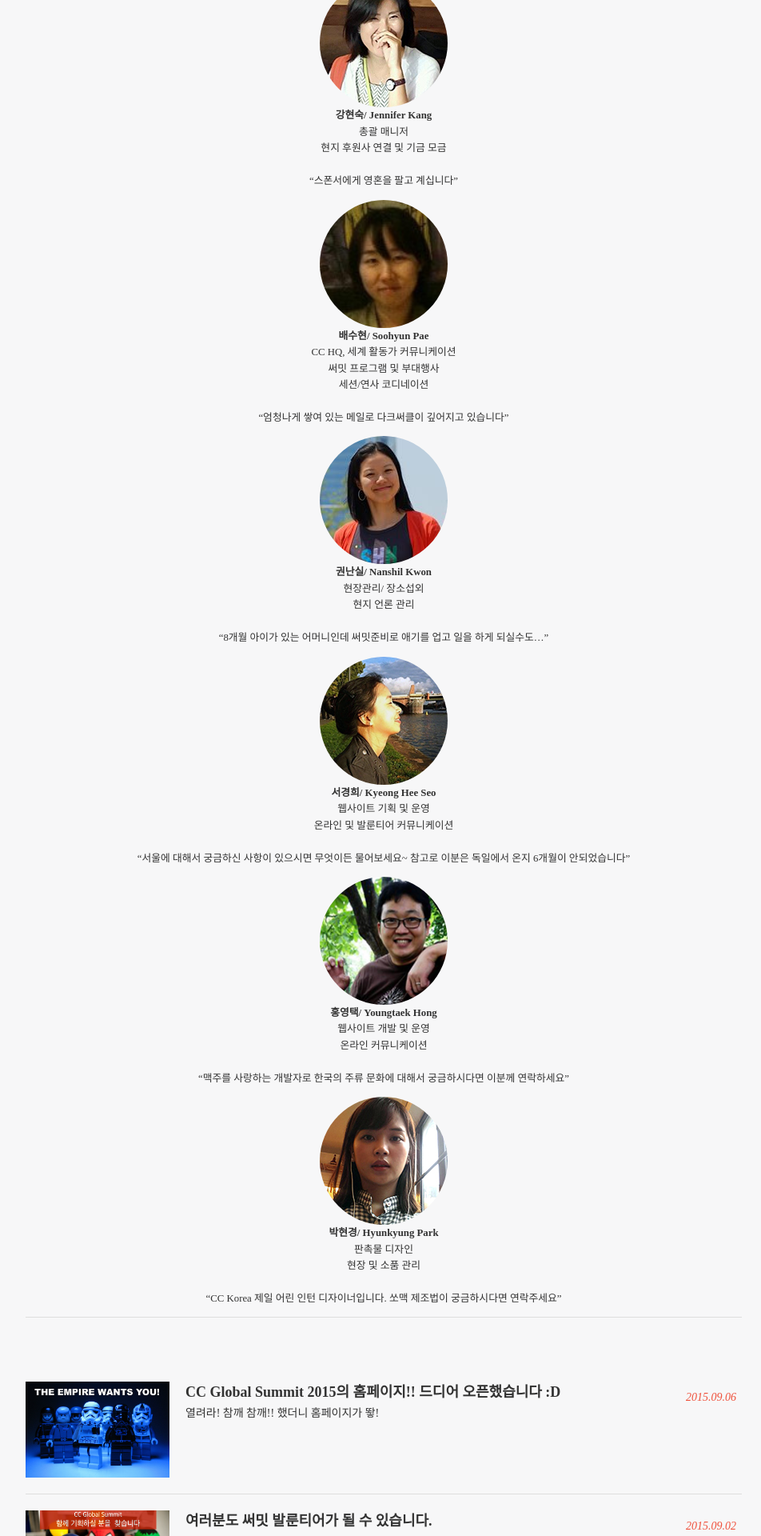
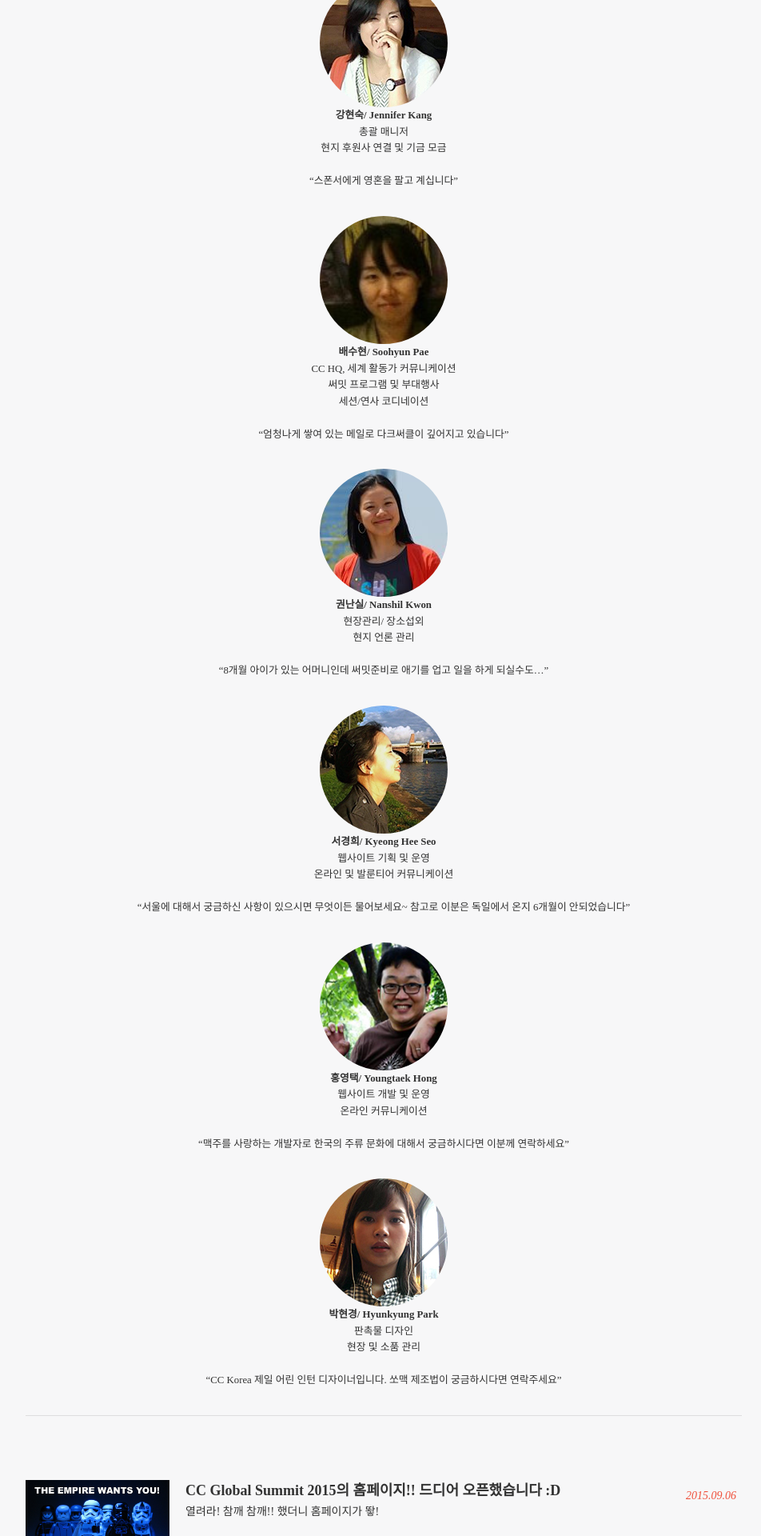
Before and after one commit to creativecommonskorea/2015-global-summit, a Jekyll site: the page built from _posts/2015-09-06-CC-Global-Summit-2015의-홈페이지-드디어-오픈했습니다!.markdown, in a window 1280 px wide. Shown: the part 591-2511 px from the top of the page at 80% size, without its empty margins (160-1112 px from the left). Built offline with Jekyll 4.4.1, drawn with Linux system fonts in a browser that asks for light colours; nearby versions of some CDN libraries.

```diff
--- a/_posts/2015-09-06-CC-Global-Summit-2015의-홈페이지-드디어-오픈했습니다!.markdown
+++ b/_posts/2015-09-06-CC-Global-Summit-2015의-홈페이지-드디어-오픈했습니다!.markdown
@@ -12,35 +12,35 @@ thumbnail: "/images/news/news1_cck.jpg"
 ![Jennifer Kang](/images/people/1_02_Jennifer Kang.jpg)**강현숙/ Jennifer Kang**<br>
 총괄 매니저<br>
 현지 후원사 연결 및 기금 모금<br><br>
-"스폰서에게 영혼을 팔고 계십니다" <br>
+"스폰서에게 영혼을 팔고 계십니다" <br><br>
 
 {:.person}
 ![Soohyun Pae](/images/people/1_01_s_soohyun pae.jpg)**배수현/ Soohyun Pae**<br>
 CC HQ, 세계 활동가 커뮤니케이션<br>
 써밋 프로그램 및 부대행사<br>
 세션/연사 코디네이션 <br><br>
-"엄청나게 쌓여 있는 메일로 다크써클이 깊어지고 있습니다" <br>
+"엄청나게 쌓여 있는 메일로 다크써클이 깊어지고 있습니다" <br><br>
 
 {:.person}
 ![Nanshil Kwon](/images/people/1_03_Nanshil Kwon.jpg)**권난실/ Nanshil Kwon**<br>
 현장관리/ 장소섭외<br>
 현지 언론 관리 <br><br>
-"8개월 아이가 있는 어머니인데 써밋준비로 애기를 업고 일을 하게 되실수도..." <br>
+"8개월 아이가 있는 어머니인데 써밋준비로 애기를 업고 일을 하게 되실수도..." <br><br>
 
 {:.person}
 ![Kyeong Hee Seo](/images/people/1_05_Kyeong Hee Seo.jpg)**서경희/ Kyeong Hee Seo**<br>
 웹사이트 기획 및 운영<br>
 온라인 및 발룬티어 커뮤니케이션 <br><br>
-"서울에 대해서 궁금하신 사항이 있으시면 무엇이든 물어보세요~  참고로 이분은 독일에서 온지 6개월이 안되었습니다" <br>
+"서울에 대해서 궁금하신 사항이 있으시면 무엇이든 물어보세요~  참고로 이분은 독일에서 온지 6개월이 안되었습니다" <br><br>
 
 {:.person}
 ![Youngtaek Hong](/images/people/1_04_Youngtaek Hong.png)**홍영택/ Youngtaek Hong**<br>
 웹사이트 개발 및 운영<br>
 온라인 커뮤니케이션 <br><br>
-"맥주를 사랑하는 개발자로 한국의 주류 문화에 대해서 궁금하시다면 이분께 연락하세요"<br>
+"맥주를 사랑하는 개발자로 한국의 주류 문화에 대해서 궁금하시다면 이분께 연락하세요"<br><br>
 
 {:.person}
 ![Hyunkyung Park](/images/people/1_06_Hyunkyung%20Park.jpg)**박현경/ Hyunkyung Park**<br>
 판촉물 디자인<br>
 현장 및 소품 관리 <br><br>
-"CC Korea 제일 어린 인턴 디자이너입니다. 쏘맥 제조법이 궁금하시다면 연락주세요" <br>
+"CC Korea 제일 어린 인턴 디자이너입니다. 쏘맥 제조법이 궁금하시다면 연락주세요" <br><br>
```
